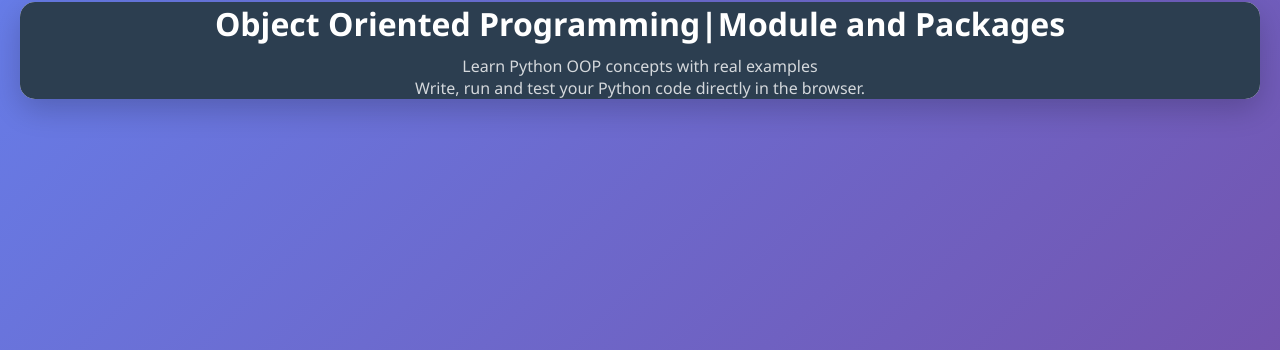
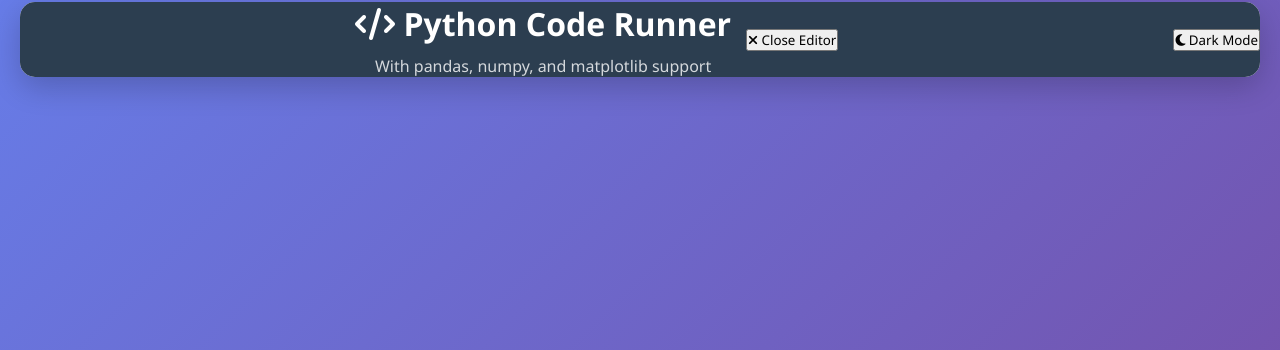
Before and after one commit to rezasdsju/satbeta, a Django app: page /python-runner/ in a window 1280 px wide. Shown: the part 70-420 px from the top of the page. Run offline with Django 5.2, Linux system fonts and the light colour scheme; some libraries are stand-ins or nearby versions.

Commit message:
close editor button added

```diff
--- a/home/templates/home/programming/python_runner_0.html
+++ b/home/templates/home/programming/python_runner_0.html
@@ -35,8 +35,24 @@
     flex-wrap: wrap;
 
 }
-.header-content{
-    flex: 1;
+        .header-content {
+            flex: 1;
+            display: flex;
+            justify-content: space-between;
+            align-items: center;
+
+        }
+.header-left {
+    display: flex;
+    align-items: center; /* vertical alignment */
+    justify-content: center; /* horizontal alignment */
+    gap: 15px;
+    flex: 1; /* take available space */
+}
+.header-left > div {
+    display: flex;
+    flex-direction: column;
+    justify-content: center; /* vertical centering of h1 + subtitle */
 }
 .python-runner-header h1{
     font-size: 2rem;
@@ -49,13 +65,22 @@
 </style>
 {% endblock %}
 {% block content %}
-<div class='container'>
-    <div class='python-runner-container'>
-        <div class='python-runner-header'>
-            <div class='header-content'>
-                <h1>Object Oriented Programming|Module and Packages</h1>
-                <p class="subtitle">Learn Python OOP concepts with real examples</p>
-                <p class="subtitle">Write, run and test your Python code directly in the browser.</p>
+<div class="container">
+    <div class="python-runner-container">
+        <div class="python-runner-header">
+            <div class="header-content">
+                <div class="header-left">
+                    <div>
+                        <h1><i class="fas fa-code"></i> Python Code Runner</h1>
+                        <p class="subtitle">With pandas, numpy, and matplotlib support</p>
+                    </div>
+                    <button id="toggle-editor-btn" class="toggle-editor-btn">
+                        <i class="fas fa-times"></i> Close Editor
+                    </button>
+                </div>
+                <button id="theme-toggle" class="theme-toggle">
+                    <i class="fas fa-moon"></i> Dark Mode
+                </button>
             </div>
         </div>
     </div>
```
